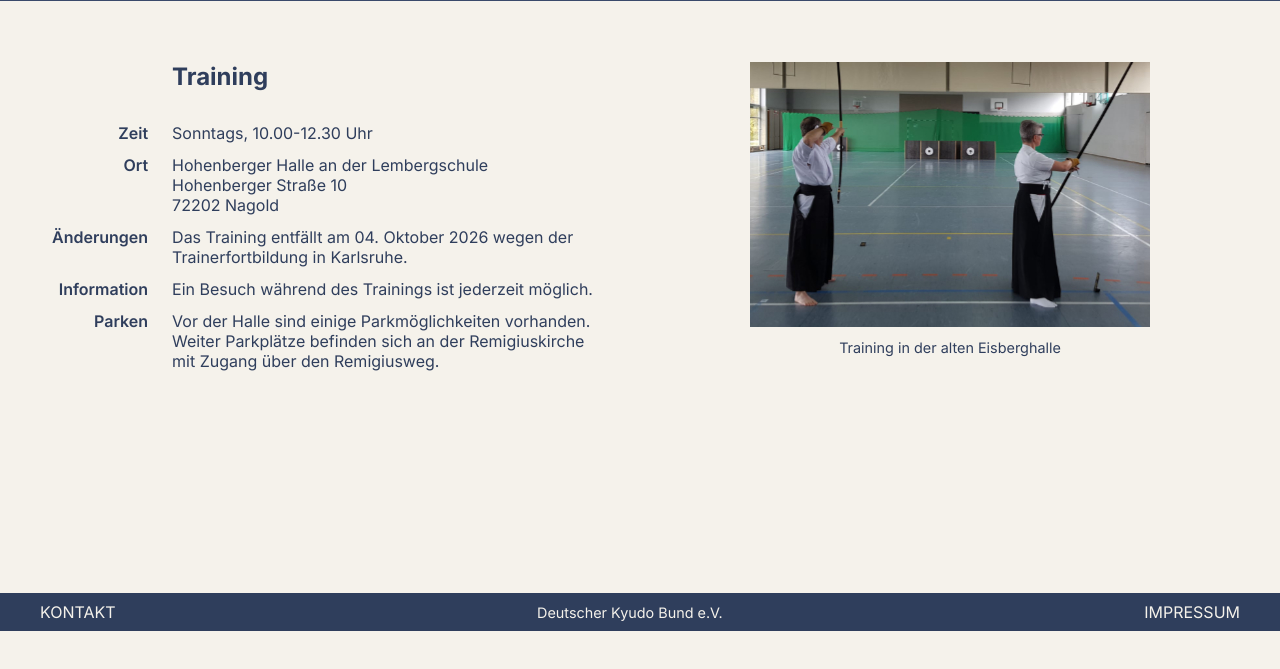
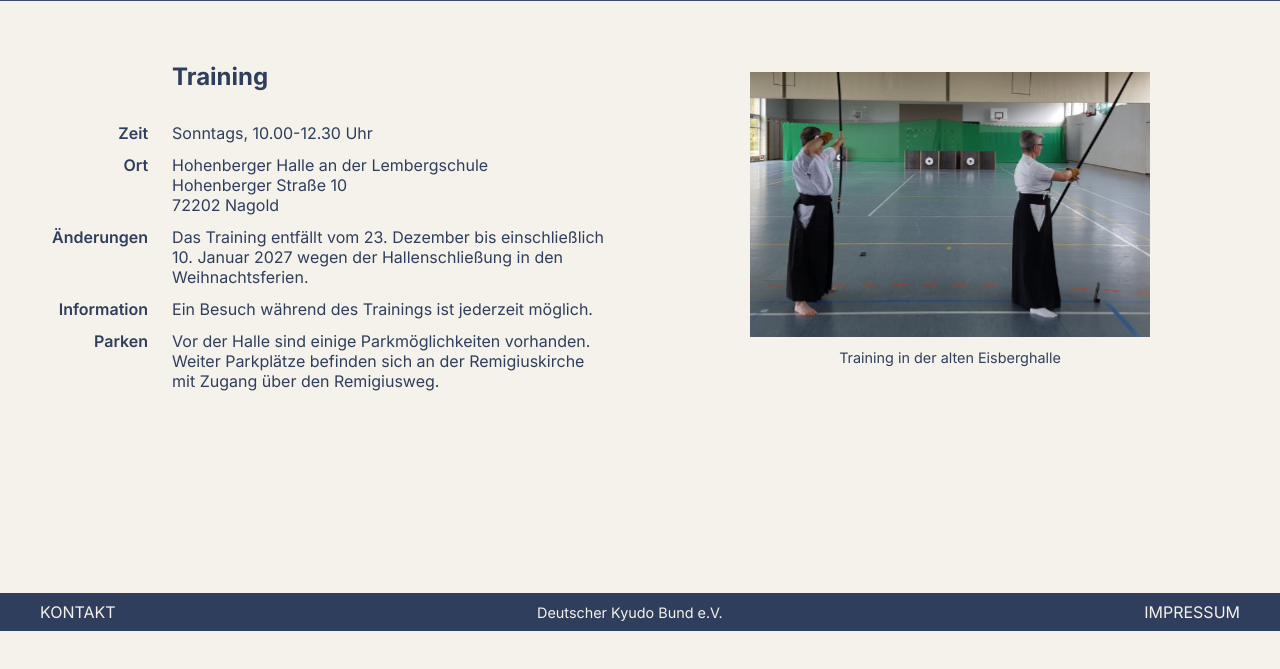
Before and after one commit to Kyudo-Nagold/KyudoNagold-Webseite, a plain HTML site: page training.html in a window 1280 px wide. Shown: the part 169-838 px from the top of the page. Drawn offline with Linux system fonts and the light colour scheme.

Commit message:
Update training.html

```diff
--- a/training.html
+++ b/training.html
@@ -62,7 +62,7 @@
         <tr>
             <td>&Auml;nderungen</td>
             <td>
-                Das Training entf&auml;llt am 04. Oktober 2026 wegen der Trainerfortbildung in Karlsruhe.</td>
+                Das Training entf&auml;llt vom 23. Dezember bis einschlie&szlig;lich 10. Januar 2027 wegen der Hallenschlie&szlig;ung in den Weihnachtsferien.</td>
         </tr>
         <tr>
             <td>Information</td>
```
